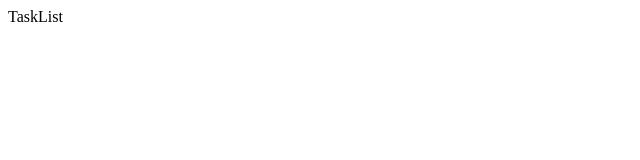
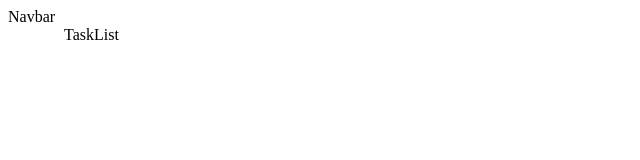
Before and after one commit to thomassr30/frontend-crud-pern, a React (Vite) app: page / in a window 1280 px wide. Shown: the top 160 px of the page, without its empty margins (0-640 px from the left). Built offline with nearby package versions, Linux system fonts and the light colour scheme.

Commit message:
instalacion mui y modificaciones component app

```diff
--- a/index.html
+++ b/index.html
@@ -5,6 +5,14 @@
     <link rel="icon" type="image/svg+xml" href="/src/favicon.svg" />
     <meta name="viewport" content="width=device-width, initial-scale=1.0" />
     <title>Lista de Tareas</title>
+    <link
+      rel="stylesheet"
+      href="https://fonts.googleapis.com/css?family=Roboto:300,400,500,700&display=swap"
+    />
+    <link
+      rel="stylesheet"
+      href="https://fonts.googleapis.com/icon?family=Material+Icons"
+    />
   </head>
   <body>
     <div id="root"></div>
--- a/package.json
+++ b/package.json
@@ -8,6 +8,10 @@
     "preview": "vite preview"
   },
   "dependencies": {
+    "@emotion/react": "^11.9.0",
+    "@emotion/styled": "^11.8.1",
+    "@mui/icons-material": "^5.6.1",
+    "@mui/material": "^5.6.1",
     "react": "^18.0.0",
     "react-dom": "^18.0.0",
     "react-router-dom": "^6.3.0"
--- a/src/App.jsx
+++ b/src/App.jsx
@@ -4,16 +4,21 @@
   Routes,
   Route
 } from 'react-router-dom'
+import {Container} from '@mui/material'
 import TaskForm from './components/TaskForm'
 import TaskList from './components/TaskList'
+import Navbar from './components/Navbar'
 
 const App = () => {
   return (
     <BrowserRouter>
-      <Routes>
-        <Route path='/' element={<TaskList/>} />
-        <Route path='/tasks/new' element={<TaskForm/>} />
-      </Routes>
+      <Navbar/>
+      <Container>
+        <Routes>
+          <Route path='/' element={<TaskList/>} />
+          <Route path='/tasks/new' element={<TaskForm/>} />
+        </Routes>
+      </Container>
     </BrowserRouter>
   )
 }
--- /dev/null
+++ b/src/components/Navbar.jsx
@@ -0,0 +1,9 @@
+import React from 'react'
+
+const Navbar = () => {
+  return (
+    <div>Navbar</div>
+  )
+}
+
+export default Navbar
```
Also changed, not shown: src/components/Nabvar.jsx (deleted, +0 -9 lines), 1 other file (tests, documents, lock files or other folders).
